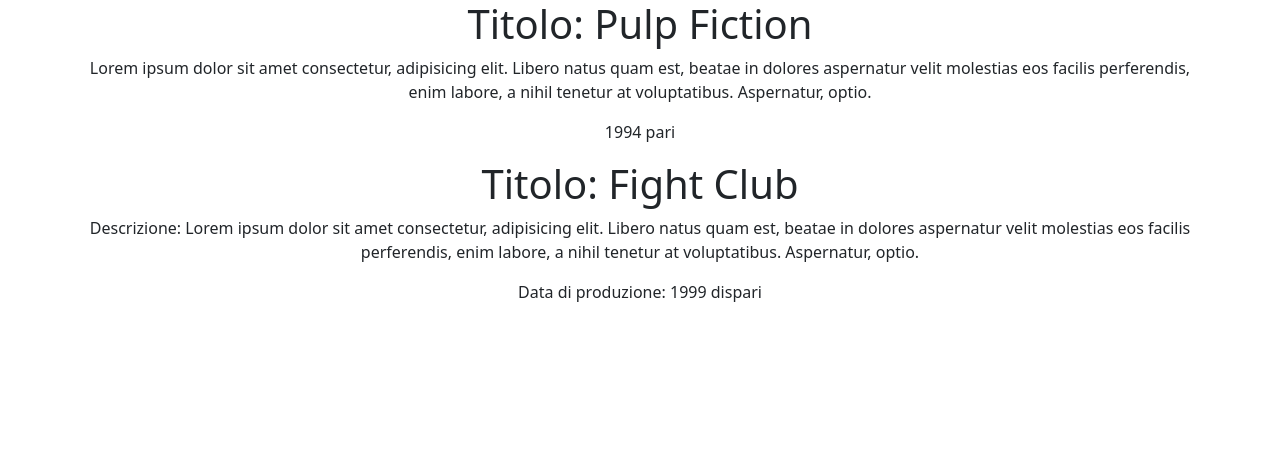
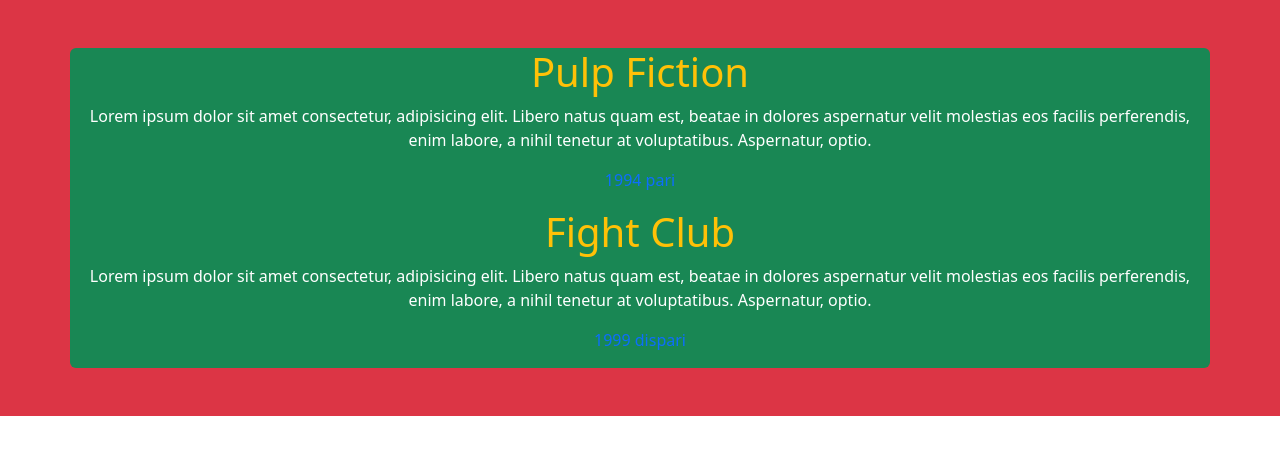
Before and after one commit to PatrikGjikolaj/php-oop-1, a PHP site: page / in a window 1280 px wide. Shown: the top 455 px of the page. Run offline with PHP 8.4, Linux system fonts and the light colour scheme.

Commit message:
aggiunto stile

```diff
--- a/index.php
+++ b/index.php
@@ -36,19 +36,19 @@
 	<link href="https://cdn.jsdelivr.net/npm/bootstrap@5.2.3/dist/css/bootstrap.min.css" rel="stylesheet" integrity="sha384-rbsA2VBKQhggwzxH7pPCaAqO46MgnOM80zW1RWuH61DGLwZJEdK2Kadq2F9CUG65" crossorigin="anonymous">
 </head>
 <body>
-	<div class="container-fluid">
+	<div class="container-fluid bg-danger py-5">
 		<div class="container">
 			<div class="row">
-				<div class="col-12 text-center">
-					<?php
-						echo "<h1>Titolo: " . $myMovie->title . "</h1>"
-						. "<p>". $myMovie->description . "</p>"
-						. "<p>". $myMovie->DoP() . "</p>";
+				<div class="col-12 text-center bg-success rounded">
+						<?php
+						echo "<h1 class='text-warning'>" . $myMovie->title . "</h1>"
+						. "<p class='text-white'>". $myMovie->description . "</p>"
+						. "<p class='text-primary'>". $myMovie->DoP() . "</p>";
 
-						echo "<h1>Titolo: " . $io->title . "</h1>"
-						. "<p>Descrizione: ". $io->description . "</p>"
-						. "<p>Data di produzione: ". $io->DoP() . "</p>";
-					?>
+						echo "<h1 class='text-warning'>" . $io->title . "</h1>"
+						. "<p class='text-white'>". $io->description . "</p>"
+						. "<p class='text-primary'>". $io->DoP() . "</p>";
+						?>
 				</div>
 			</div>
 		</div>
```
